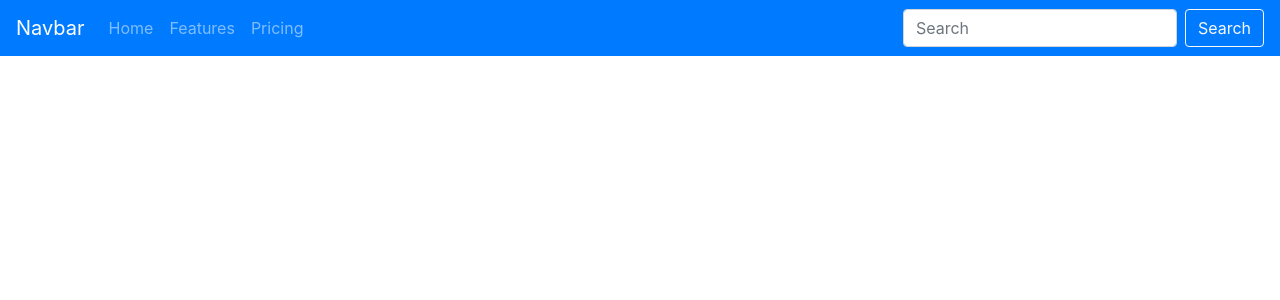
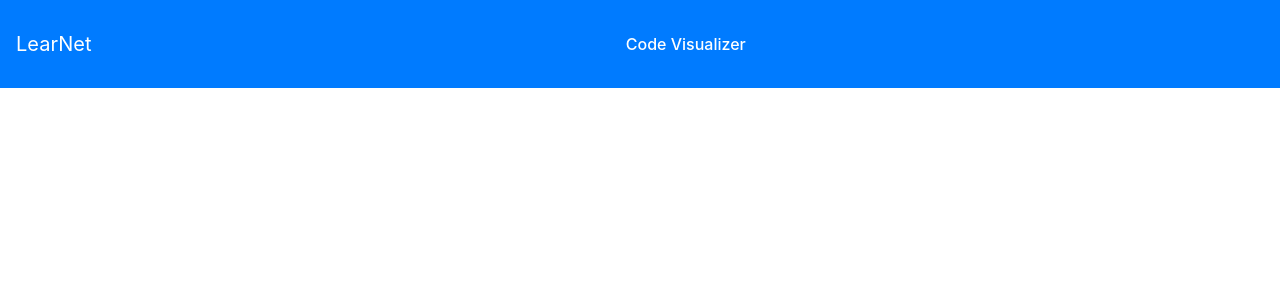
Before and after one commit to code-seer/webapp, a React (Create React App) app in the folder app/: page / in a window 1280 px wide. Shown: the top 300 px of the page. Built offline with nearby package versions, Linux system fonts and the light colour scheme.

Commit message:
Add center-aligned slogan

```diff
--- a/app/src/App.css
+++ b/app/src/App.css
@@ -24,6 +24,13 @@
   color: white;
 }
 
+.Navbar-text-center {
+  width: 100%;
+  text-align: center;
+  color: white;
+  font-weight: 500;
+}
+
 .App-link {
   color: #61dafb;
 }
--- a/app/src/components/NavbarInstance.tsx
+++ b/app/src/components/NavbarInstance.tsx
@@ -1,8 +1,7 @@
 import * as React from "react";
-import * as Container from 'react-bootstrap/Container';
 import Navbar from 'react-bootstrap/Navbar';
 import Nav from 'react-bootstrap/Nav';
-// import NavDropdown from 'react-bootstrap/NavDropdown';
+import Container from 'react-bootstrap/Container';
 import Button from 'react-bootstrap/Button';
 import Form from 'react-bootstrap/Form';
 import FormControl from 'react-bootstrap/FormControl';
@@ -16,16 +15,20 @@ class NavBarInstance extends React.Component<NavBarInstanceProps> {
     render() {
         return (
             <Navbar bg="primary" variant="dark">
-                <Navbar.Brand href="#home">Navbar</Navbar.Brand>
-                <Nav className="mr-auto">
-                    <Nav.Link href="#home">Home</Nav.Link>
-                    <Nav.Link href="#features">Features</Nav.Link>
-                    <Nav.Link href="#pricing">Pricing</Nav.Link>
-                </Nav>
-                <Form inline>
-                    <FormControl type="text" placeholder="Search" className="mr-sm-2" />
-                    <Button variant="outline-light">Search</Button>
-                </Form>
+                <Navbar.Brand href="#home">LearNet</Navbar.Brand>
+                {/*<Nav className="mr-auto">*/}
+                {/*    <Nav.Link href="#home">Home</Nav.Link>*/}
+                {/*    <Nav.Link href="#features">Features</Nav.Link>*/}
+                {/*    <Nav.Link href="#pricing">Pricing</Nav.Link>*/}
+                {/*</Nav>*/}
+
+                <Container>
+                    <p className="Navbar-text-center mt-4 mb-4">Code Visualizer</p>
+                </Container>
+                {/*<Form inline>*/}
+                {/*    <FormControl type="text" placeholder="Search" className="mr-sm-2" />*/}
+                {/*    <Button variant="outline-light">Search</Button>*/}
+                {/*</Form>*/}
             </Navbar>
         );
     }
```
